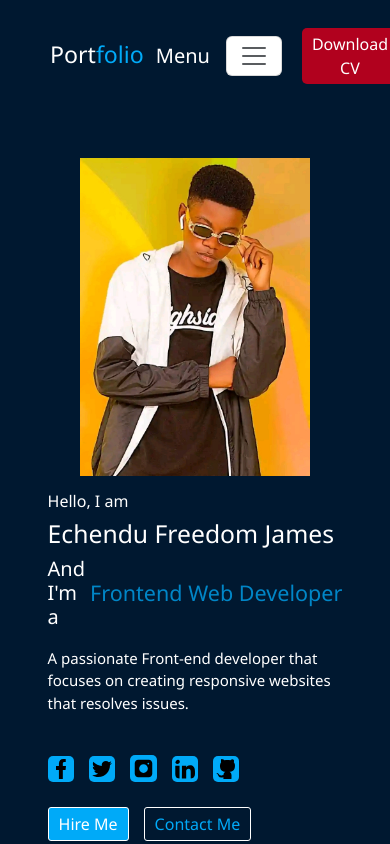
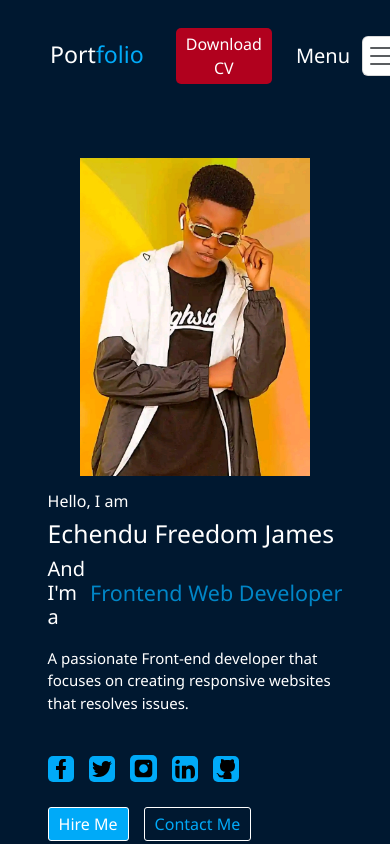
Before and after one commit to Jamesfreedom/My-Updated-Portfolio, a React (Vite) app: page / in a window 390 px wide. Shown: the top 844 px of the page. Built offline with nearby package versions, Linux system fonts and the light colour scheme.

Commit message:
my-portfolio

```diff
--- a/src/Algorithm.jsx
+++ b/src/Algorithm.jsx
@@ -1,26 +1,31 @@
 
 function Algorithm() {
+
+    let count = 0;
+    if (count = 0) {
+
+    }
 
     return (
         <>
             <div className="rate">
                 <div>
                     <div className="rating-numbers">
-                        <h1>2</h1><span>+</span>
+                        <h1 id="experience">2</h1><span>+</span>
                     </div>
                     <div className="txt">Years of <br />Experience</div>
                 </div>
                 <hr />
                 <div>
                     <div className="rating-numbers">
-                        <h1>30</h1><span>+</span>
+                        <h1 id="projects">30</h1><span>+</span>
                     </div>
                     <div className="txt">Projects <br />Completed</div>
                 </div>
                 <hr />
                 <div>
                     <div className="rating-numbers">
-                        <h1>10</h1><span>+</span>
+                        <h1 id="tech">10</h1><span>+</span>
                     </div>
                     <div className="txt">Technology <br />Gains
                     </div>
@@ -28,7 +33,7 @@ function Algorithm() {
                 <hr />
                 <div>
                     <div className="rating-numbers">
-                        <h1>100</h1><span>+</span>
+                        <h1 id="satisfied">100</h1><span>+</span>
                     </div>
                     <div className="txt">Satisfied <br />Client</div>
                 </div>
--- a/src/Topbody.jsx
+++ b/src/Topbody.jsx
@@ -24,17 +24,18 @@ function Topbody() {
                     <nav class="navbar navbar-expand-lg navbar-light">
                         <div class="container-fluid d-flex justify-content-between align-items-center">
                             <div class="d-flex align-items-center order-lg-2">
-                                <span class="navbar-brand text-white d-lg-none me-2">Menu</span>
-                                <button class="navbar-toggler ms-2 bg-white" type="button" data-bs-toggle="collapse" data-bs-target="#navbarTogglerDemo02">
-                                    <span class="navbar-toggler-icon bg-white"></span>
-                                </button>
-                                <hr />
-                                <a className="cv-btn" href="./assets/doc/FreedomCV.pdf" download>
+                                <a className="cv-btn me-4" href="./assets/doc/FreedomCV.pdf" download>
                                     <button>Download CV</button>
                                 </a>
+                                <hr />
+                                <span class="navbar-brand text-white d-lg-none me-1">Menu</span>
+                                <button class="navbar-toggler ms-2 bg-white p-1" type="button" data-bs-toggle="collapse" data-bs-target="#navbarTogglerDemo02">
+                                    <span class="navbar-toggler-icon bg-white "></span>
+                                </button>
+
                             </div>
                             <div class="collapse navbar-collapse order-lg-1" id="navbarTogglerDemo02">
-                    <ul class="navbar-nav ms-auto mb-2 mb-lg-0">
+                                <ul class="navbar-nav ms-auto mb-2 mb-lg-0 ps-4">
                                     <li class="nav-item">
                                         <a class="nav-link active text-white w-1" aria-current="page" href="#">Home</a>
                                     </li>
--- a/src/index.css
+++ b/src/index.css
@@ -31,13 +31,20 @@ header>h3>span {
 @media (max-width: 991px) {
   .navbar-collapse {
     position: fixed;
-    top: 75px; /* adjust to your navbar height */
+    top: 80px; /* adjust to your navbar height */
     left: 0;
     width: 100vw;
     height: auto;
     z-index: 1050;    /* sit on top of buttons */
     padding: 1rem;
+    /* background-color: #00dcee; */
   }
+  /* .navbar-nav {
+    background-color: #00dcee;
+  }
+  .navbar-nav>li {
+    background-color: #00dcee;
+  } */
 }
 
 .collapse>ul>li>a:hover {
@@ -277,7 +284,7 @@ header>h3>span {
   border-radius: 10px;
 }
 
-@media screen and (max-width: 700px) {
+@media screen and (max-width: 750px) {
   header>ul>li {
     display: none;
   }
```
Lines whose indentation alone changed are shown as unchanged.
